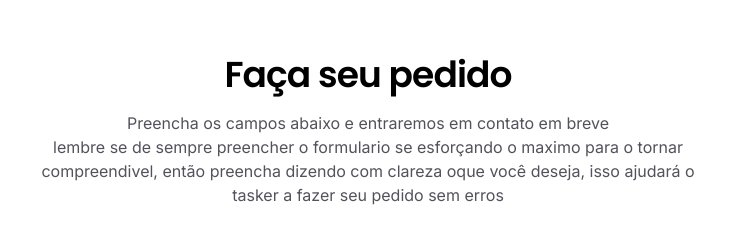
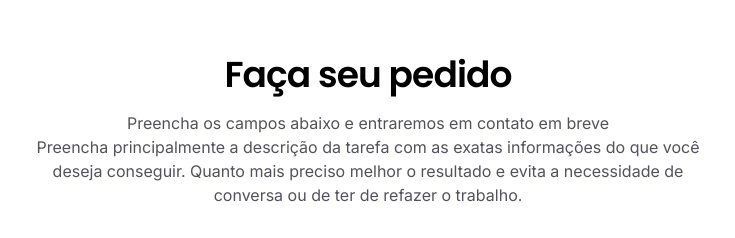
Before and after one commit to LacerThiago/Baark-Site-1.0, a website: page index.html in a window 1280 px wide. Shown: the part 1640-1878 px from the top of the page, without its empty margins (272-1007 px from the left). Drawn offline with nearby package versions, Linux system fonts and the light colour scheme.

Commit message:
Update index.html

```diff
--- a/index.html
+++ b/index.html
@@ -303,7 +303,7 @@
             Preencha os campos abaixo e entraremos em contato em breve
           </p>
         <p class ="text-zinc-600">
-          lembre se de sempre preencher o formulario se esforçando o maximo para o tornar compreendivel, então preencha dizendo com clareza oque você deseja, isso ajudará o tasker a fazer seu pedido sem erros
+          Preencha principalmente a descrição da tarefa com as exatas informações do que você deseja conseguir. Quanto mais preciso melhor o resultado e evita a necessidade de conversa ou de ter de refazer o trabalho.
         </p>
         </div>
 
```
